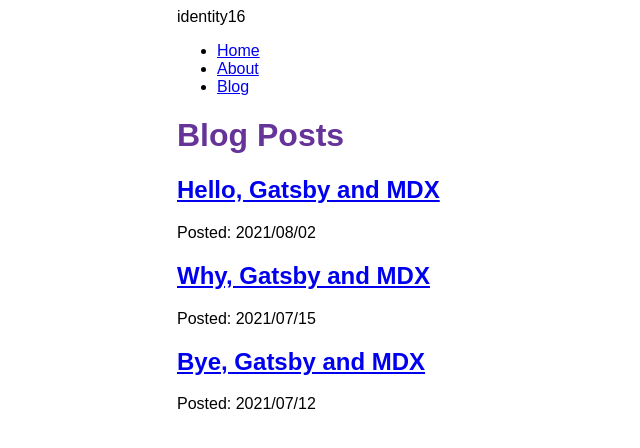
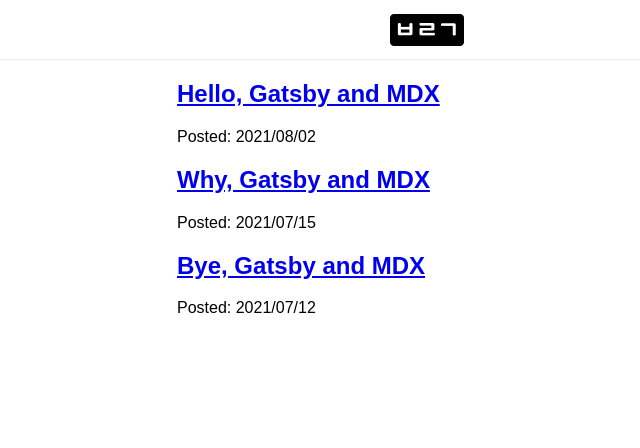
Before and after one commit to identity16/identity16.github.io, a Gatsby site: page /blog in a window 1280 px wide. Shown: the whole page, without its empty margins (213-853 px from the left). Built offline with nearby package versions, Linux system fonts and the light colour scheme; Gatsby itself is replaced by a stand-in of ours.

Commit message:
Implement GNB

```diff
--- a/src/components/layout.js
+++ b/src/components/layout.js
@@ -1,13 +1,7 @@
 import { Link, useStaticQuery, graphql } from "gatsby";
+import { StaticImage } from "gatsby-plugin-image";
 import React from "react";
-import {
-    container,
-    heading,
-    navLinks,
-    navLinkItem,
-    navLinkText,
-    siteTitle,
-} from "./layout.module.css";
+import { container, gnb, logo } from "./layout.module.css";
 
 function Layout({ pageTitle, children }) {
     const data = useStaticQuery(graphql`
@@ -21,37 +15,17 @@
     `);
 
     return (
-        <div className={container}>
+        <>
             <title>
                 {pageTitle} | {data.site.siteMetadata.title}
             </title>
-            <header className={siteTitle}>
-                {data.site.siteMetadata.title}
-            </header>
-            <nav>
-                <ul className={navLinks}>
-                    <li className={navLinkItem}>
-                        <Link to="/" className={navLinkText}>
-                            Home
-                        </Link>
-                    </li>
-                    <li className={navLinkItem}>
-                        <Link to="/about" className={navLinkText}>
-                            About
-                        </Link>
-                    </li>
-                    <li className={navLinkItem}>
-                        <Link to="/blog" className={navLinkText}>
-                            Blog
-                        </Link>
-                    </li>
-                </ul>
+            <nav className={gnb}>
+                <Link to="/" className={logo}>
+                    <StaticImage src="../images/logo.png" alt="ㅂㄹㄱ" />
+                </Link>
             </nav>
-            <main>
-                <h1 className={heading}>{pageTitle}</h1>
-                {children}
-            </main>
-        </div>
+            <main className={container}>{children}</main>
+        </>
     );
 }
 
--- a/src/components/layout.module.css
+++ b/src/components/layout.module.css
@@ -1,27 +1,25 @@
+* {
+    box-sizing: border-box;
+}
+
+body {
+    margin: 0;
+}
+
 .container {
     margin: auto;
     max-width: 500px;
     font-family: sans-serif;
 }
 
-.heading {
-    color: rebeccapurple;
-}
-.nav-links {
+.gnb {
     display: flex;
-    list-style: none;
-    padding-left: 0;
-}
-.nav-link-item {
-    padding-right: 2rem;
-}
-.nav-link-text {
-    color: black;
+    justify-content: center;
+    align-items: center;
+    height: 60px;
+    border-bottom: solid 1px rgba(51, 51, 51, 0.1);
 }
 
-.site-title {
-    font-size: 3rem;
-    color: gray;
-    font-weight: 700;
-    margin: 3rem 0;
+.logo {
+    height: 32px;
 }
```
Also changed, not shown: src/images/icon.png (deleted), src/images/logo.png (added).
